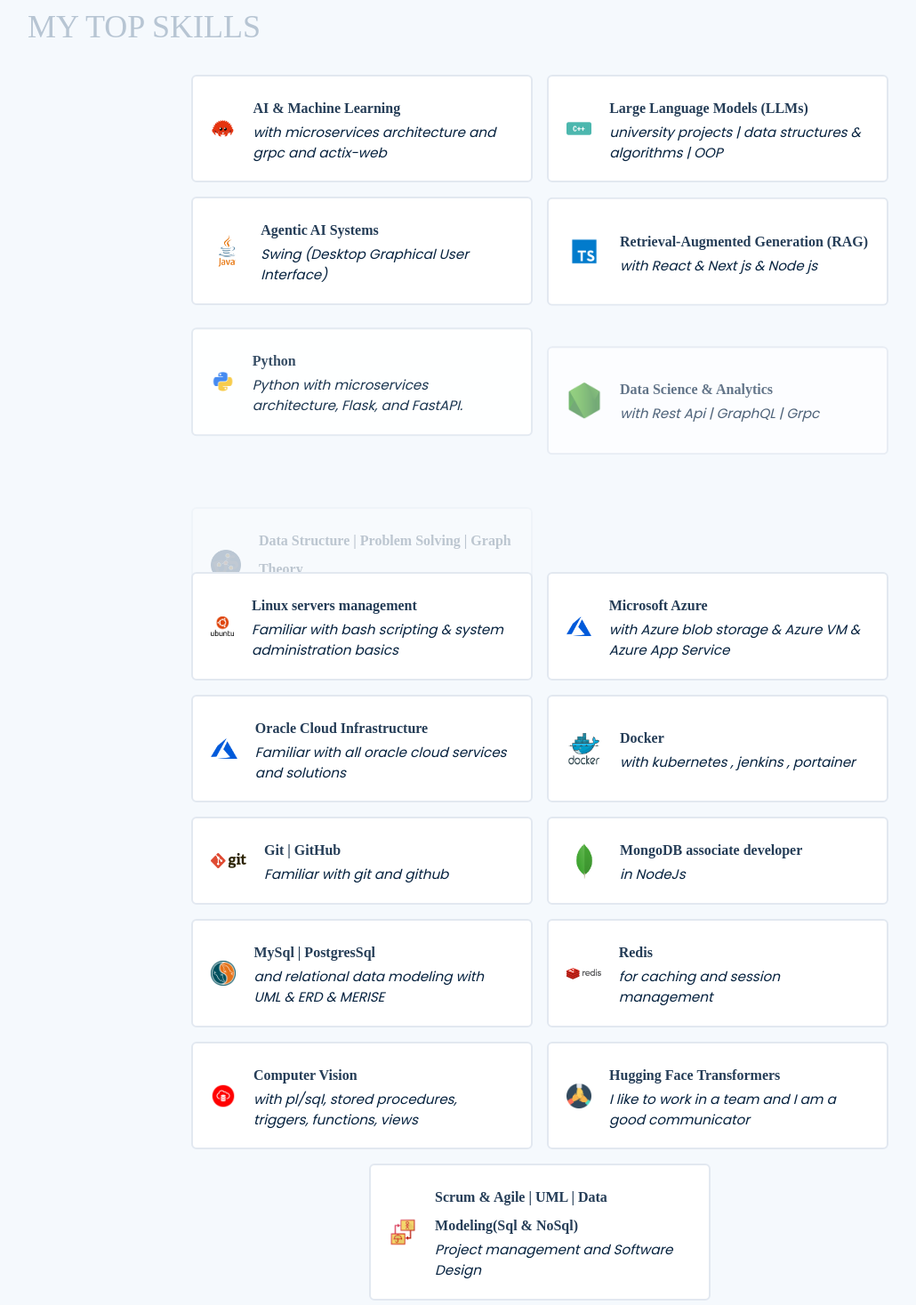
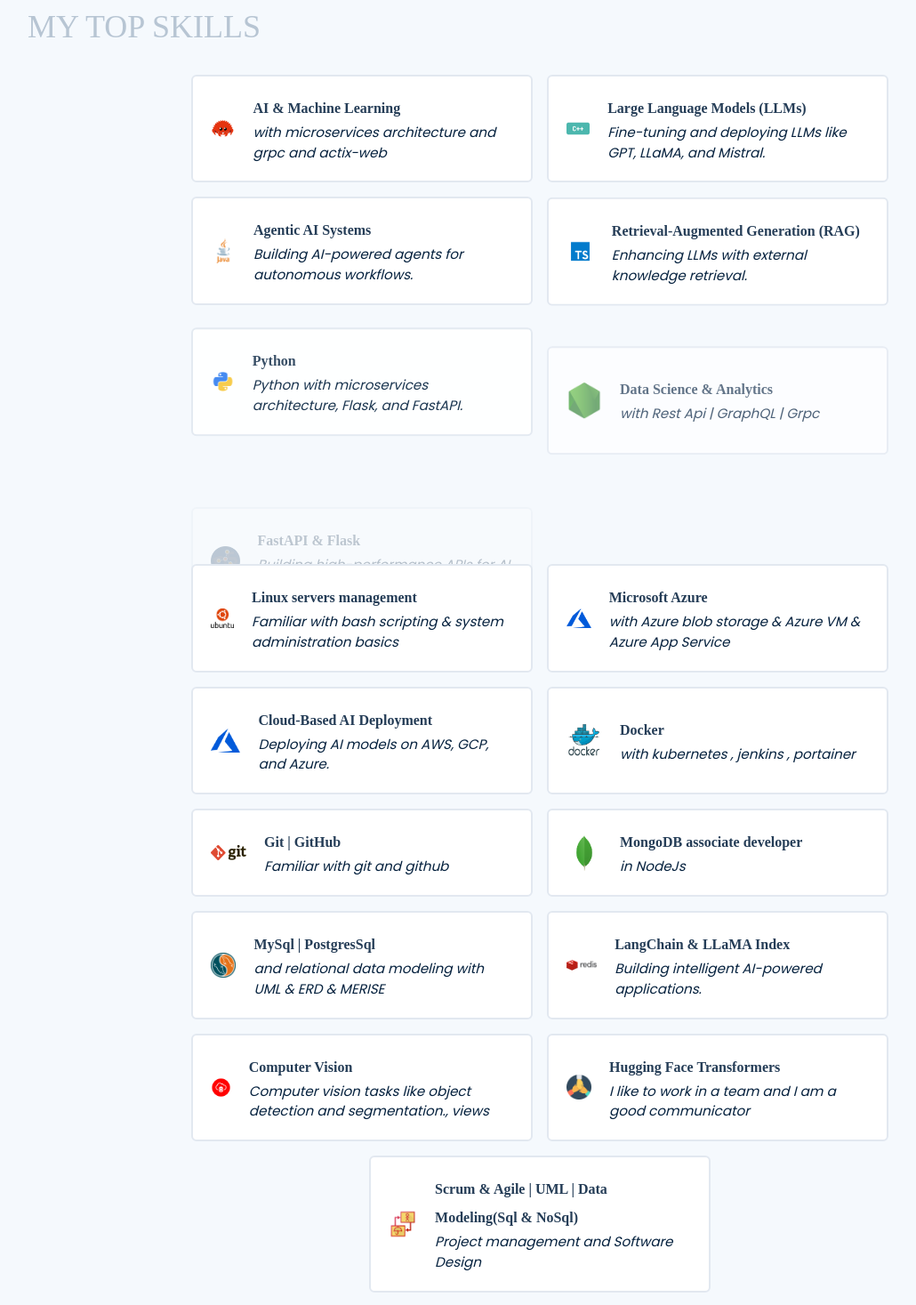
Before and after one commit to sial-sanwal/SanwalKhan-AI-Portfolio, a React (Vite) app: page / in a window 1280 px wide. Shown: the part 1646-3113 px from the top of the page at 89% size, without its empty margins (33-1063 px from the left). Built offline with nearby package versions, Linux system fonts and the light colour scheme; a web font is replaced by a local one.

Commit message:
adding my skill-sets

```diff
--- a/src/Content.js
+++ b/src/Content.js
@@ -144,18 +144,18 @@
             title: "Skills", subtitle: "MY TOP SKILLS", skills_content: [{
                 name: "AI & Machine Learning", para: "with microservices architecture and grpc and actix-web", logo: rust,
             }, {
-                name: "Large Language Models (LLMs)", para: "university projects | data structures & algorithms | OOP", logo: cpp,
+                name: "Large Language Models (LLMs)", para: "Fine-tuning and deploying LLMs like GPT, LLaMA, and Mistral.", logo: cpp,
             }, {
-                name: "Agentic AI Systems", para: "Swing (Desktop Graphical User Interface)", logo: java,
+                name: "Agentic AI Systems", para: "Building AI-powered agents for autonomous workflows.", logo: java,
             }, {
-                name: "Retrieval-Augmented Generation (RAG)", para: "with React & Next js & Node js", logo: typescript,
+                name: "Retrieval-Augmented Generation (RAG)", para: "Enhancing LLMs with external knowledge retrieval.", logo: typescript,
             }, {
                 name: "Python", para: "Python with microservices architecture, Flask, and FastAPI.", logo: python,
             }, {
                 name: "Data Science & Analytics", para: "with  Rest Api |  GraphQL | Grpc", logo: nodejs,
             }, {
-                name: "Data Structure | Problem Solving | Graph Theory",
-                para: "in c & c++ & java & javascript",
+                name: "FastAPI & Flask",
+                para: "Building high-performance APIs for AI services.",
                 logo: datastructure,
             }, {
                 name: "Spring",
@@ -168,8 +168,8 @@
             }, {
                 name: "Microsoft Azure", para: "with Azure blob storage & Azure VM & Azure App Service", logo: azure,
             }, {
-                name: "Oracle Cloud Infrastructure",
-                para: "Familiar with all oracle cloud services and solutions",
+                name: "Cloud-Based AI Deployment",
+                para: "Deploying AI models on AWS, GCP, and Azure.",
                 logo: oci,
             }, {
                 name: "Docker", para: "with kubernetes , jenkins , portainer", logo: docker,
@@ -180,9 +180,9 @@
             }, {
                 name: "MySql | PostgresSql", para: "and relational data modeling with UML & ERD & MERISE ", logo: mysql,
             }, {
-                name: "Redis", para: "for caching and session management", logo: redis,
+                name: "LangChain & LLaMA Index", para: "Building intelligent AI-powered applications.", logo: redis,
             }, {
-                name: "Computer Vision", para: "with pl/sql, stored procedures, triggers, functions, views", logo: oracle,
+                name: "Computer Vision", para: "Computer vision tasks like object detection and segmentation., views", logo: oracle,
             }, {
                 name: "Hugging Face Transformers",
                 para: "I like to work in a team and I am a good communicator",
```
